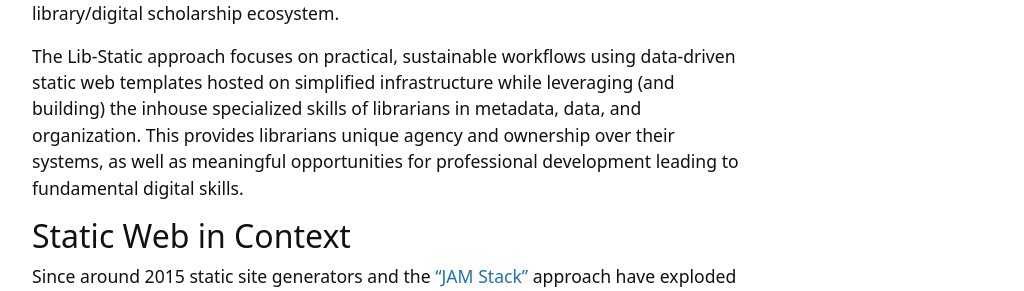
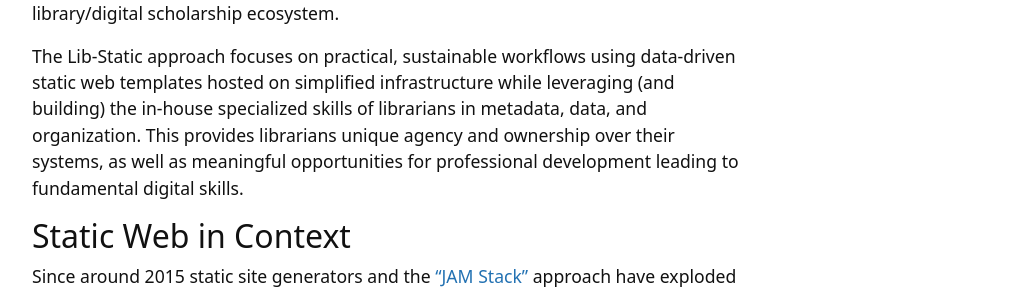
Before and after one commit to lib-static/lib-static.github.io, a Jekyll site: the page built from pages/about.md, in a window 1280 px wide and 1400 px high, scrolled down 1508 px. Shown: the part 216-507 px from the top of the window, without its empty margins (250-1274 px from the left). Built offline with Jekyll 4.4.1, drawn with Linux system fonts in a browser that asks for light colours; some of the changed text lies outside the part shown.

Commit message:
minor why edits

```diff
--- a/pages/about.md
+++ b/pages/about.md
@@ -67,7 +67,8 @@ We started to see that there were ways to build these systems and tools that cou
 Informed by the philosophy of minimal computing, the Lib-Static methodology centers digital infrastructure approaches around the unique needs, values, and opportunities of libraries and other GLAM organizations.
 Simply stated, Lib-Static approaches seek to apply the techniques of the modern static web to solve problems in the digital library/digital scholarship ecosystem.
 
-The Lib-Static approach focuses on practical, sustainable workflows using data-driven static web templates hosted on simplified infrastructure while leveraging (and building) the inhouse specialized skills of librarians in metadata, data, and organization. This provides librarians unique agency and ownership over their systems, as well as meaningful opportunities for professional development leading to fundamental digital skills.
+The Lib-Static approach focuses on practical, sustainable workflows using data-driven static web templates hosted on simplified infrastructure while leveraging (and building) the in-house specialized skills of librarians in metadata, data, and organization.
+This provides librarians unique agency and ownership over their systems, as well as meaningful opportunities for professional development leading to fundamental digital skills.
 
 ## Static Web in Context
 
```
Also changed, not shown: other parts of pages/about.md (+2 -2 lines).
